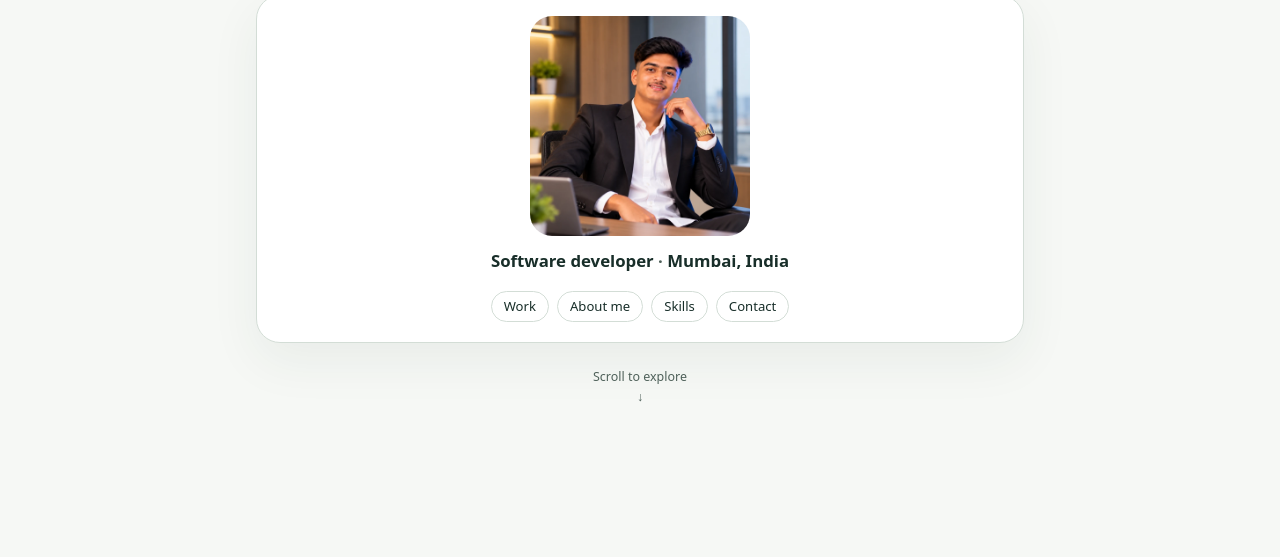
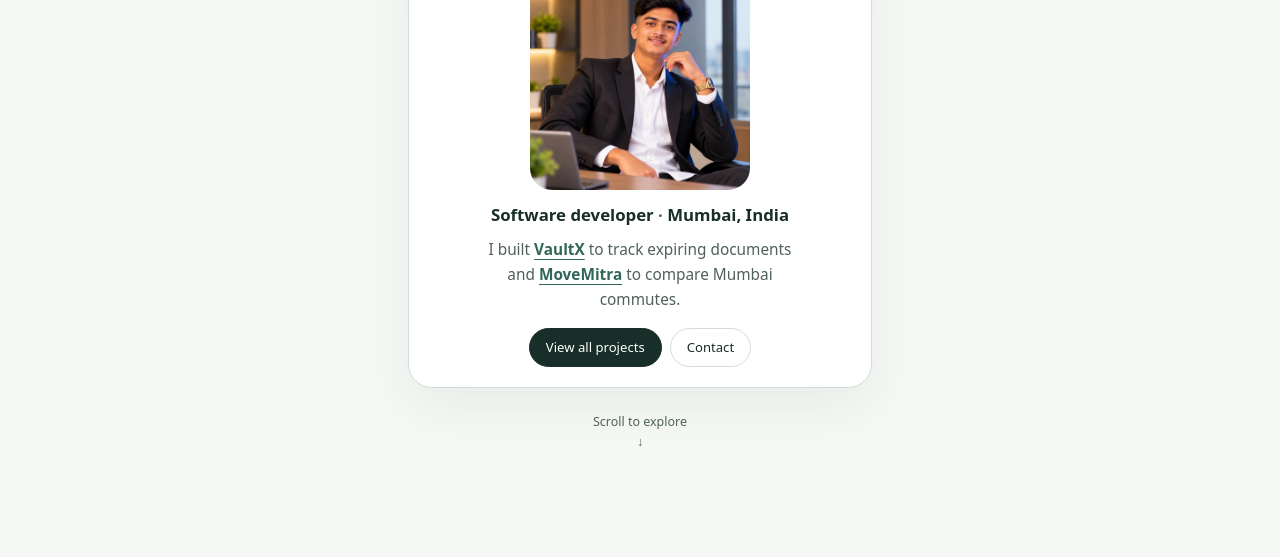
Before and after one commit to yash0999514/yashshelar-portfolio, a plain HTML site: page index.html in a window 1280 px wide. Shown: the part 240-797 px from the top of the page. Drawn offline with Linux system fonts and the light colour scheme.

Commit message:
Add files via upload

```diff
--- a/index.html
+++ b/index.html
@@ -42,10 +42,9 @@
           <div class="profile-panel">
             <img src="assets/hero.webp" alt="Yash Shelar" width="1000" height="1000" fetchpriority="high">
             <p>Software developer <span>·</span> Mumbai, India</p>
+            <p class="hero-projects">I built <a href="#vaultx">VaultX</a> to track expiring documents and <a href="#movemitra">MoveMitra</a> to compare Mumbai commutes.</p>
             <div class="pills">
-              <a href="#projects">Work</a>
-              <a href="#about">About me</a>
-              <a href="#skills">Skills</a>
+              <a href="#projects">View all projects</a>
               <a href="#contact">Contact</a>
             </div>
           </div>
@@ -102,7 +101,7 @@
         <h2>Featured projects</h2>
         <p class="section-copy">Desktop, mobile and web projects from my diploma and engineering studies.</p>
         <div>
-          <article>
+          <article id="vaultx">
             <small class="kind">01　/　Desktop app</small>
             <h3>
               <a href="https://github.com/yash0999514/VAULTXDS.PP">VaultX</a>
@@ -148,7 +147,7 @@
             </div>
             <div class="tech">Python · Flask · HTML · CSS · JavaScript</div>
           </article>
-          <article>
+          <article id="movemitra">
             <small class="kind">05　/　Transit prototype</small>
             <h3>MoveMitra</h3>
             <div class="project-screen">
--- a/style.css
+++ b/style.css
@@ -46,12 +46,17 @@ nav a{font-size:14px;font-weight:600;padding:10px 24px}
 .hero{min-height:100svh;display:grid;place-items:center;padding:108px 16px 100px}
 .landing{width:min(100%,768px);text-align:center}
 h1{font-size:clamp(2rem,4vw,3.75rem);letter-spacing:-.055em;margin:0 0 16px}
-.profile-panel{border:1px solid var(--line);border-radius:24px;padding:20px;background:white;box-shadow:0 18px 50px #203d2c10}
+.profile-panel{width:min(100%,29rem);margin-inline:auto;border:1px solid var(--line);border-radius:24px;padding:20px;background:white;box-shadow:0 18px 50px #203d2c10}
 .profile-panel img{display:block;width:clamp(140px,20vw,220px);aspect-ratio:1;height:auto;object-fit:cover;border-radius:22px;margin:0 auto 12px}
 .profile-panel p{font-size:1.05rem;font-weight:550}.profile-panel p span{color:var(--muted)}
 .pills{display:flex;justify-content:center;flex-wrap:wrap;gap:8px;margin-top:16px}
 .pills a,.stack span{padding:4px 12px;border:1px solid var(--line);border-radius:99px;font-size:.82rem;text-decoration:none}
-.pills a:hover{background:#e0ece5}
+.profile-panel .hero-projects { max-width: 35ch; margin: .6rem auto 0; color: var(--muted); font-size: .96rem; font-weight: 400; }
+.hero-projects a { color: var(--violet); font-weight: 600; text-decoration-thickness: 1px; }
+.pills a { padding: .5rem 1rem; }
+.pills a:first-child { background: var(--text); border-color: var(--text); color: white; }
+.pills a:hover { background: #e0ece5; }
+.pills a:first-child:hover { background: #315a4f; }
 .scroll{display:inline-flex;flex-direction:column;margin-top:24px;color:var(--muted);text-decoration:none;font-size:.78rem}
 #about{width:min(100%,1024px);margin:auto;padding:0 16px 128px;scroll-margin-top:6rem}
 #about>.mosaic{display:grid;grid-template-columns:repeat(3,minmax(0,1fr));grid-template-rows:9rem auto 9rem;gap:12px}
@@ -111,8 +116,6 @@ header{padding:10px 0}.bar{padding:0 12px;gap:6px;grid-template-columns:auto 1fr
   }
   .pills a { animation: title-in .45s .45s both; }
   .pills a:nth-child(2) { animation-delay: .51s; }
-  .pills a:nth-child(3) { animation-delay: .57s; }
-  .pills a:nth-child(4) { animation-delay: .63s; }
   .scroll { animation: title-in .6s .65s both; }
   #projects article { perspective: 1000px; }
   .project-screen { transform: rotateX(var(--scroll-tilt,0deg)) rotateY(var(--pointer-tilt,0deg)); }
```
